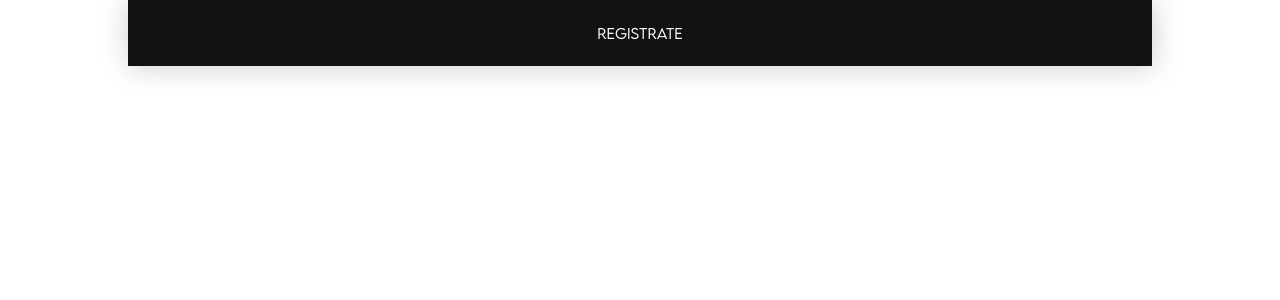
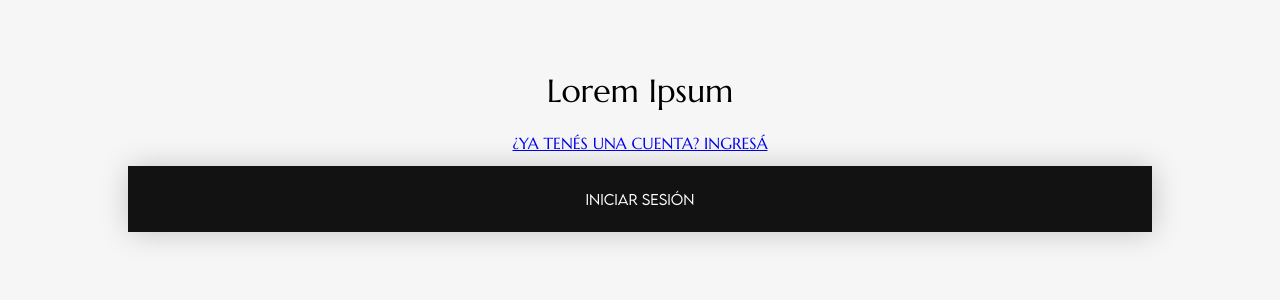
Before and after one commit to katy089/c15-08-t-Epicureos, a React (Create React App) app in the folder frontend/: page /login in a window 1280 px wide. Shown: the top 300 px of the page. Built offline with nearby package versions, Linux system fonts and the light colour scheme.

Commit message:
Create login page

```diff
--- a/frontend/src/App.css
+++ b/frontend/src/App.css
@@ -1,5 +1,6 @@
 .App {
   text-align: center;
+  height: 100vh;
 }
 
 .App-logo {
--- a/frontend/src/App.js
+++ b/frontend/src/App.js
@@ -1,15 +1,10 @@
 import "./App.css";
-import Button from "../src/Components/Button/Button";
-import { mainColors } from "./assets/colors";
+import Login from "./Pages/Login";
 
 function App() {
   return (
     <div className="App">
-      <Button
-        bColor={mainColors.primaryColor}
-        tColor={mainColors.textColor}
-        text={"REGISTRATE"}
-      ></Button>
+      <Login></Login>
     </div>
   );
 }
--- a/frontend/src/Components/Button/button.css
+++ b/frontend/src/Components/Button/button.css
@@ -1,8 +1,3 @@
-@font-face {
-  font-family: LEMONMILK;
-  src: url('../../assets/fonts/LEMONMILK/LEMONMILK-Light.otf');
-}
-
 button {
   width: 80%;
   padding: 24px 99px;
@@ -10,7 +5,9 @@ button {
   font-family: 'LEMONMILK',Helvetica, Arial;
   box-shadow: 1px 1px 30px rgba(0,0,0,0.20);
   border: none;
+  white-space:nowrap;
 }
+
 button:hover {
-  font-weight: 500;
+  background-color: white;
 }
--- a/frontend/src/Pages/Login.jsx
+++ b/frontend/src/Pages/Login.jsx
@@ -0,0 +1,39 @@
+import React from "react";
+import Button from "../Components/Button/Button";
+import { mainColors } from "../assets/colors.js";
+function Login() {
+  return (
+    <div
+      style={{
+        flex: 1,
+        height: "100%",
+        paddingTop: "50px",
+        justifyContent: "center",
+        alignItems: "center",
+        backgroundColor: mainColors.secondaryColor,
+      }}
+    >
+      <h1 style={{ fontFamily: "Marcellus", fontWeight: "300" }}>
+        Lorem Ipsum
+      </h1>
+      <a href="#2">
+        <h2
+          style={{
+            fontFamily: "Marcellus",
+            fontWeight: "300",
+            fontSize: "16px",
+          }}
+        >
+          ¿YA TENÉS UNA CUENTA? INGRESÁ
+        </h2>
+      </a>
+      <Button
+        bColor={mainColors.primaryColor}
+        tColor={mainColors.textColor}
+        text={"INICIAR SESIÓN"}
+      ></Button>
+    </div>
+  );
+}
+
+export default Login;
--- a/frontend/src/assets/colors.js
+++ b/frontend/src/assets/colors.js
@@ -1,5 +1,5 @@
 export const mainColors = {
   primaryColor: "#121212",
-  secondaryColor: "#8D825B",
+  secondaryColor: "#F6F6F6",
   textColor: "#FFFFFF",
 };
--- a/frontend/src/index.css
+++ b/frontend/src/index.css
@@ -1,3 +1,13 @@
+@font-face {
+  font-family: LEMONMILK;
+  src: url('./assets/fonts/LEMONMILK/LEMONMILK-Light.otf');
+}
+
+@font-face {
+  font-family: Marcellus;
+  src: url('./assets/fonts/Marcellus/Marcellus-Regular.ttf');
+}
+
 body {
   margin: 0;
   font-family: -apple-system, BlinkMacSystemFont, 'Segoe UI', 'Roboto', 'Oxygen',
```
Also changed, not shown: frontend/src/assets/fonts/Marcellus/Marcellus-Regular.ttf (added).
